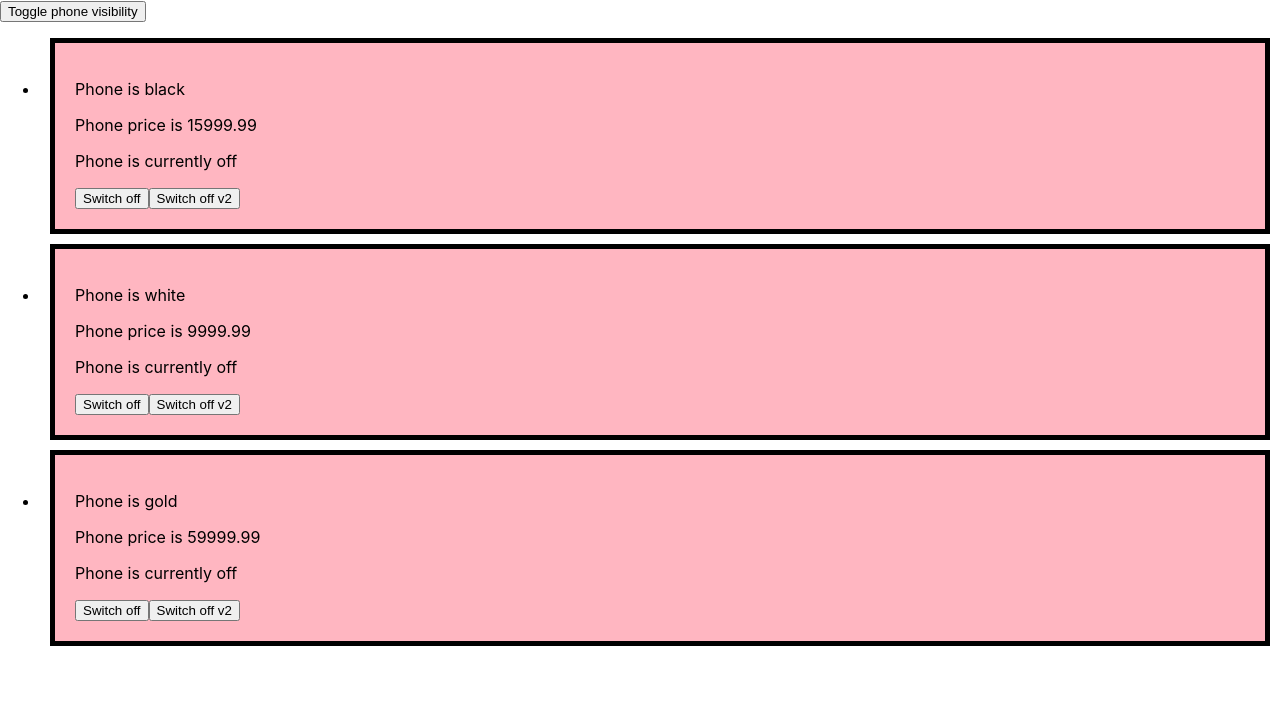
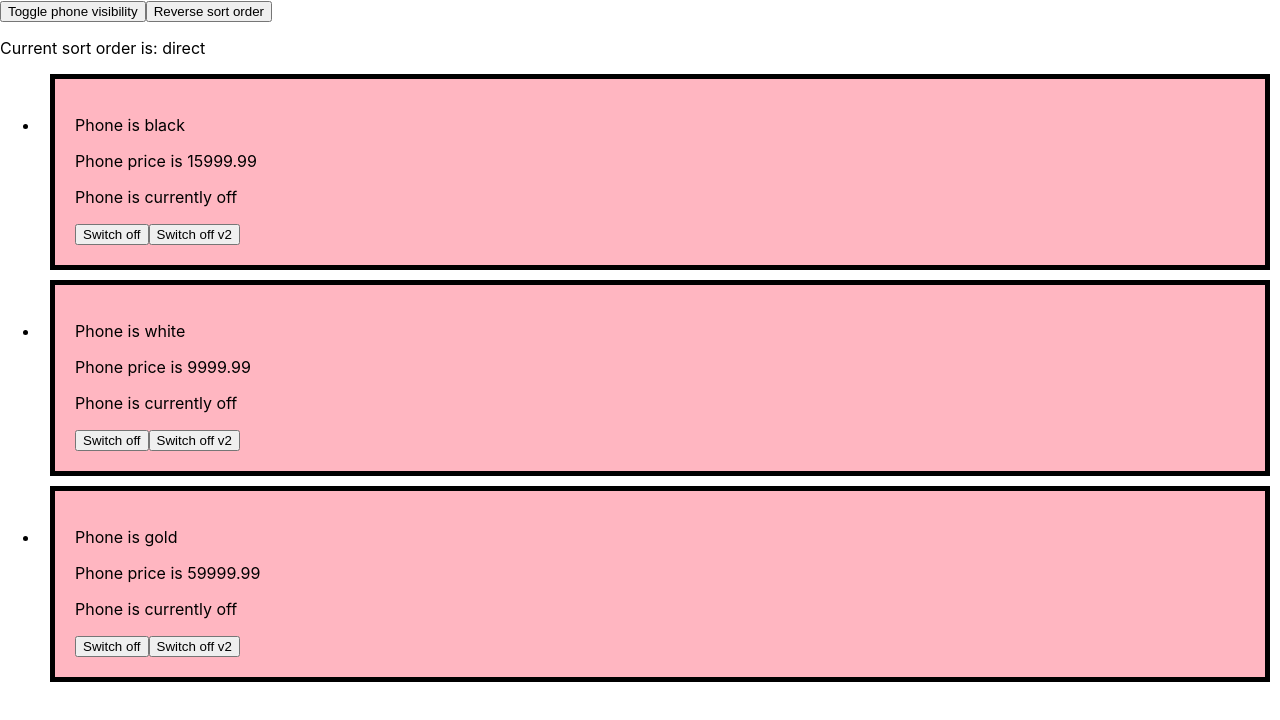
Before and after one commit to fc-fullstack-courses/pfe-2023-1-react-lessons, a React (Create React App) app: page / in a window 1280 px wide. Shown: the top 720 px of the page. Built offline with nearby package versions, Linux system fonts and the light colour scheme.

Commit message:
Add sorting problem

```diff
--- a/src/App.js
+++ b/src/App.js
@@ -8,6 +8,7 @@ class App extends Component {
 
     this.state = {
       isPhoneShown: true,
+      isDirectSortOrder: true,
       phones: [
         {
           id: 0,
@@ -34,8 +35,30 @@ class App extends Component {
     });
   };
 
+  toggleSortOrder = () => {
+    /*
+      1. взяти масив зі стейту
+      2. перевернути його
+      3. оновити стан, не забути змінити змінну яка стежить за порядком масиву
+    */
+
+    // 1. взяти масив зі стейту
+    const { phones, isDirectSortOrder } = this.state;
+
+    // 2. перевернути його
+    // const phonesCopy = JSON.parse(JSON.stringify(phones));
+    const phonesCopy = structuredClone(phones);
+    phonesCopy.reverse();
+
+    // 3. оновити стан, не забути змінити змінну яка стежить за порядком масиву
+    this.setState({
+      isDirectSortOrder: !isDirectSortOrder,
+      phones: phonesCopy,
+    });
+  };
+
   render() {
-    const { isPhoneShown, phones } = this.state;
+    const { isPhoneShown, phones, isDirectSortOrder } = this.state;
 
     // const elems = (
     //   <>
@@ -55,6 +78,10 @@ class App extends Component {
     return (
       <>
         <button onClick={this.handleVisibility}>Toggle phone visibility</button>
+        <button onClick={this.toggleSortOrder}>Reverse sort order</button>
+        <p>
+          Current sort order is: {isDirectSortOrder ? 'direct' : 'reversed'}
+        </p>
         <ul>{phonesComponents}</ul>
         {/* {isPhoneShown ? <Phone color="black" price={15999.99} /> : null} */}
         {/* {isPhoneShown && (
```
